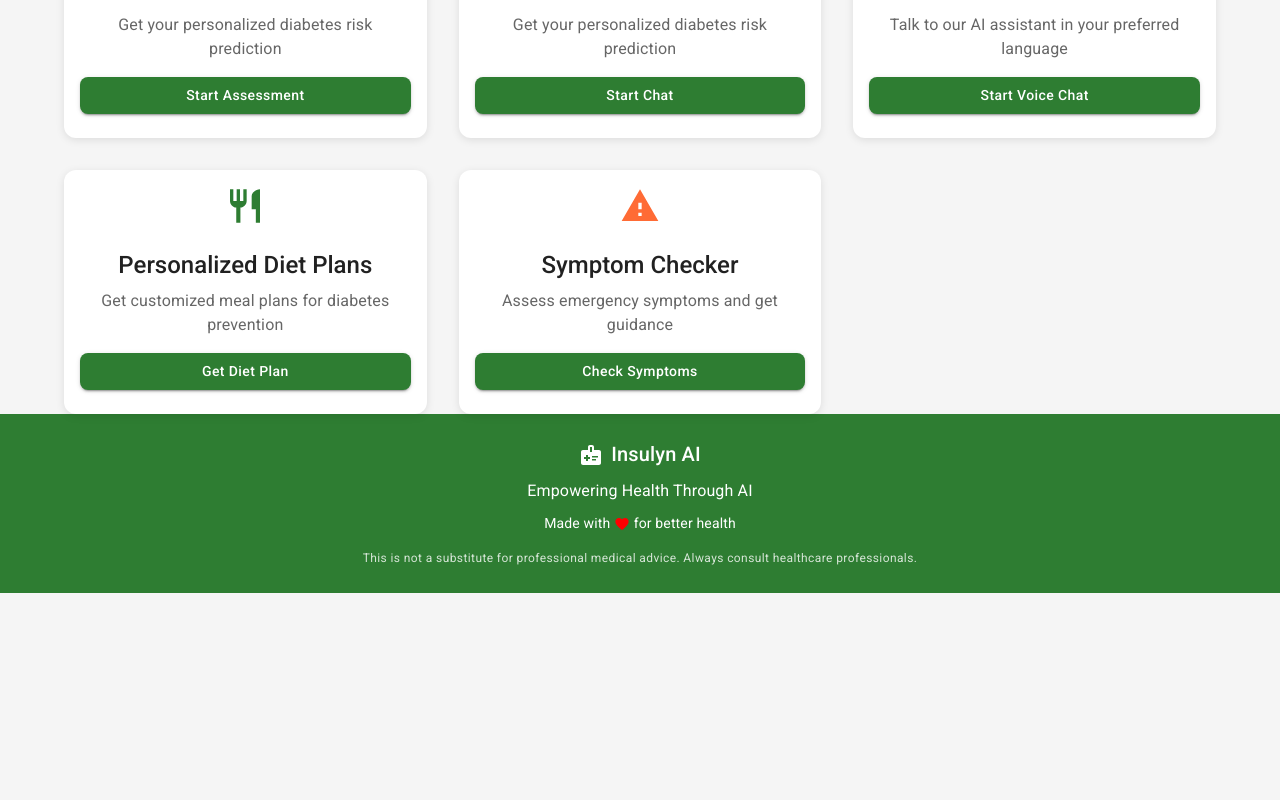
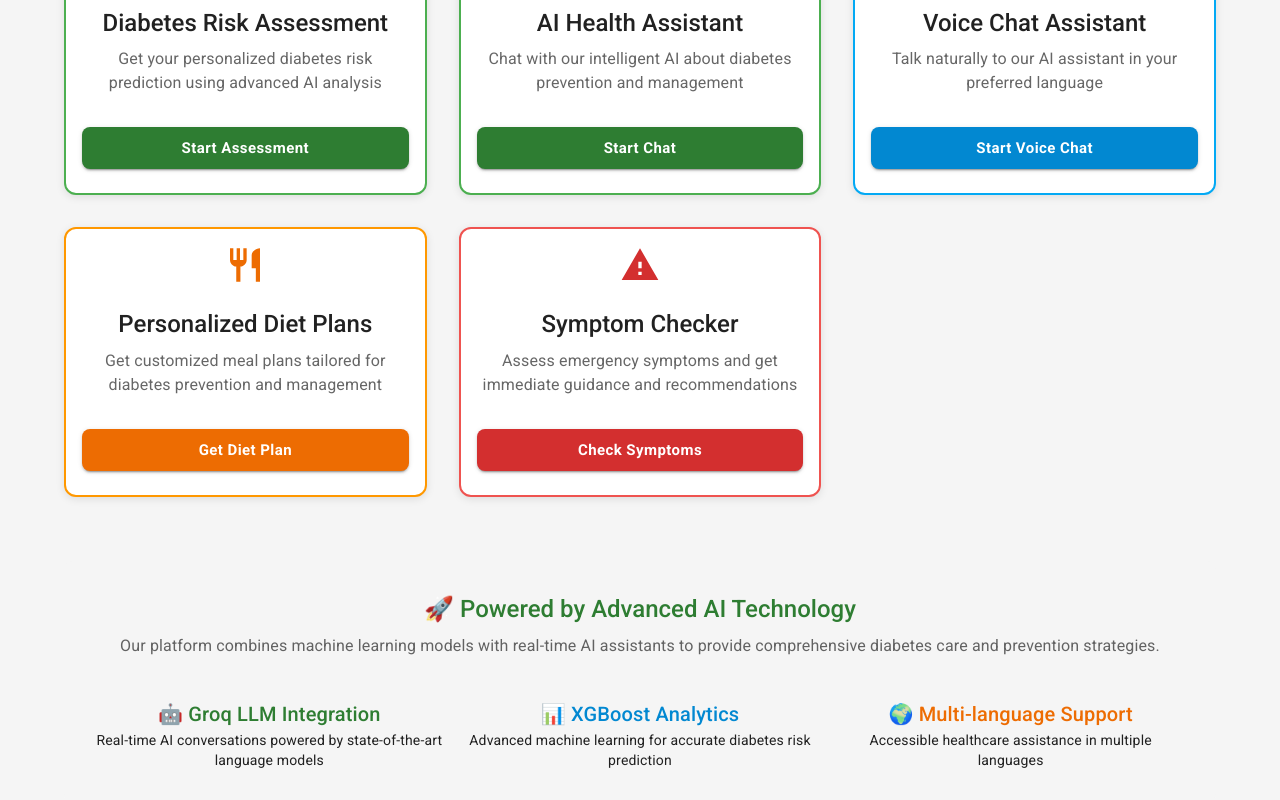
Before and after one commit to OndiekiFrank/type2-diabetes-early-detection-ai-agent, a React (Vite) app in the folder app/frontend/insulyn-frontend/: page / in a window 1280 px wide. Shown: the part 520-1320 px from the top of the page. Before the commit the page ends 1113 px from the top, so only its background shows below. Built offline with nearby package versions, Linux system fonts and the light colour scheme.

Commit message:
Update Home page with correct descriptions and improved design

```diff
--- a/app/frontend/insulyn-frontend/src/pages/Home.jsx
+++ b/app/frontend/insulyn-frontend/src/pages/Home.jsx
@@ -13,7 +13,7 @@
   Chat,
   Restaurant,
   RecordVoiceOver,
-  Warning, // Changed from Emergency
+  Warning,
   HealthAndSafety,
 } from '@mui/icons-material';
 import { useNavigate } from 'react-router-dom';
@@ -27,15 +27,15 @@
       tagline: 'Your AI-powered diabetes prevention and management companion',
       features: 'Features',
       testTitle: 'Diabetes Risk Assessment',
-      testDesc: 'Get your personalized diabetes risk prediction',
+      testDesc: 'Get your personalized diabetes risk prediction using advanced AI analysis',
       chatTitle: 'AI Health Assistant',
-      chatDesc: 'Chat about diabetes prevention and management',
-      voiceTitle: 'Voice Chat',
-      voiceDesc: 'Talk to our AI assistant in your preferred language',
+      chatDesc: 'Chat with our intelligent AI about diabetes prevention and management',
+      voiceTitle: 'Voice Chat Assistant',
+      voiceDesc: 'Talk naturally to our AI assistant in your preferred language',
       dietTitle: 'Personalized Diet Plans',
-      dietDesc: 'Get customized meal plans for diabetes prevention',
+      dietDesc: 'Get customized meal plans tailored for diabetes prevention and management',
       emergencyTitle: 'Symptom Checker',
-      emergencyDesc: 'Assess emergency symptoms and get guidance',
+      emergencyDesc: 'Assess emergency symptoms and get immediate guidance and recommendations',
       startTest: 'Start Assessment',
       startChat: 'Start Chat',
       startVoice: 'Start Voice Chat',
@@ -47,15 +47,15 @@
       tagline: 'Msaidizi wako wa kuzuia na kudhibiti kisukari unaotumia AI',
       features: 'Vipengele',
       testTitle: 'Tathmini ya Hatari ya Kisukari',
-      testDesc: 'Pata utabiri wa hatari yako ya kisukari',
+      testDesc: 'Pata utabiri wa hatari yako ya kisukari kwa kutumia uchambuzi wa kisasa wa AI',
       chatTitle: 'Msaidizi wa Afya wa AI',
-      chatDesc: 'Zungumza kuhusu kuzuia na kudhibiti kisukari',
-      voiceTitle: 'Mazungumzo kwa Sauti',
-      voiceDesc: 'Zungumza na msaidizi wetu wa AI kwa lugha unayopendelea',
+      chatDesc: 'Zungumza na AI yetu yenye akili kuhusu kuzuia na kudhibiti kisukari',
+      voiceTitle: 'Msaidizi wa Mazungumzo ya Sauti',
+      voiceDesc: 'Zungumza kawaida na msaidizi wetu wa AI kwa lugha unayopendelea',
       dietTitle: 'Mipango Binafsi ya Lishe',
-      dietDesc: 'Pata mipango ya vyakula iliyobinafsishwa kwa kuzuia kisukari',
+      dietDesc: 'Pata mipango ya vyakula iliyobinafsishwa kwa kuzuia na kudhibiti kisukari',
       emergencyTitle: 'Kukagua Dalili',
-      emergencyDesc: 'Kagua dalili za dharura na upate mwongozo',
+      emergencyDesc: 'Kagua dalili za dharura na upate mwongozo wa haraka na mapendekezo',
       startTest: 'Anza Tathmini',
       startChat: 'Anza Mazungumzo',
       startVoice: 'Anza Mazungumzo ya Sauti',
@@ -67,15 +67,15 @@
       tagline: 'Your AI-powered diabetes prevention and management companion',
       features: 'Features',
       testTitle: 'Diabetes Risk Assessment',
-      testDesc: 'Get your personalized diabetes risk prediction',
+      testDesc: 'Get your personalized diabetes risk prediction using advanced AI analysis',
       chatTitle: 'AI Health Assistant',
-      chatDesc: 'Chat about diabetes prevention and management',
-      voiceTitle: 'Voice Chat',
-      voiceDesc: 'Talk to our AI assistant in your preferred language',
+      chatDesc: 'Chat with our intelligent AI about diabetes prevention and management',
+      voiceTitle: 'Voice Chat Assistant',
+      voiceDesc: 'Talk naturally to our AI assistant in your preferred language',
       dietTitle: 'Personalized Diet Plans',
-      dietDesc: 'Get customized meal plans for diabetes prevention',
+      dietDesc: 'Get customized meal plans tailored for diabetes prevention and management',
       emergencyTitle: 'Symptom Checker',
-      emergencyDesc: 'Assess emergency symptoms and get guidance',
+      emergencyDesc: 'Assess emergency symptoms and get immediate guidance and recommendations',
       startTest: 'Start Assessment',
       startChat: 'Start Chat',
       startVoice: 'Start Voice Chat',
@@ -93,39 +93,44 @@
       description: t.testDesc,
       action: () => navigate('/test'),
       buttonText: t.startTest,
+      color: 'primary'
     },
     {
-      icon: <Chat sx={{ fontSize: 40, color: 'primary.main' }} />,
+      icon: <Chat sx={{ fontSize: 40, color: 'success.main' }} />,
       title: t.chatTitle,
-      description: t.testDesc,
+      description: t.chatDesc,
       action: () => navigate('/chat'),
       buttonText: t.startChat,
+      color: 'success'
     },
     {
-      icon: <RecordVoiceOver sx={{ fontSize: 40, color: 'primary.main' }} />,
+      icon: <RecordVoiceOver sx={{ fontSize: 40, color: 'info.main' }} />,
       title: t.voiceTitle,
       description: t.voiceDesc,
       action: () => navigate('/voice-chat'),
       buttonText: t.startVoice,
+      color: 'info'
     },
     {
-      icon: <Restaurant sx={{ fontSize: 40, color: 'primary.main' }} />,
+      icon: <Restaurant sx={{ fontSize: 40, color: 'warning.main' }} />,
       title: t.dietTitle,
       description: t.dietDesc,
       action: () => navigate('/diet-plan'),
       buttonText: t.getDiet,
+      color: 'warning'
     },
     {
-      icon: <Warning sx={{ fontSize: 40, color: 'secondary.main' }} />, // Changed from Emergency
+      icon: <Warning sx={{ fontSize: 40, color: 'error.main' }} />,
       title: t.emergencyTitle,
       description: t.emergencyDesc,
       action: () => navigate('/emergency'),
       buttonText: t.checkSymptoms,
+      color: 'error'
     },
   ];
 
   return (
-    <Container maxWidth="lg">
+    <Container maxWidth="lg" sx={{ py: 4 }}>
       <Box textAlign="center" mb={6}>
         <HealthAndSafety sx={{ fontSize: 80, color: 'primary.main', mb: 2 }} />
         <Typography variant="h3" component="h1" gutterBottom color="primary">
@@ -148,14 +153,24 @@
                 height: '100%',
                 display: 'flex',
                 flexDirection: 'column',
-                transition: 'transform 0.2s',
+                transition: 'transform 0.2s, box-shadow 0.2s',
+                border: `2px solid`,
+                borderColor: `${feature.color}.light`,
                 '&:hover': {
-                  transform: 'translateY(-4px)',
-                  boxShadow: 6
+                  transform: 'translateY(-8px)',
+                  boxShadow: 8,
+                  borderColor: `${feature.color}.main`,
                 }
               }}
             >
-              <CardContent sx={{ flexGrow: 1, textAlign: 'center' }}>
+              <CardContent sx={{
+                flexGrow: 1,
+                textAlign: 'center',
+                display: 'flex',
+                flexDirection: 'column',
+                justifyContent: 'space-between'
+              }}>
+                <Box>
                   <Box mb={2}>
                     {feature.icon}
                   </Box>
@@ -165,11 +180,17 @@
                   <Typography variant="body1" color="text.secondary" paragraph>
                     {feature.description}
                   </Typography>
+                </Box>
                 <Button
                   variant="contained"
-                  color="primary"
+                  color={feature.color}
                   onClick={feature.action}
                   fullWidth
+                  size="large"
+                  sx={{
+                    mt: 2,
+                    fontWeight: 'bold'
+                  }}
                 >
                   {feature.buttonText}
                 </Button>
@@ -178,6 +199,43 @@
           </Grid>
         ))}
       </Grid>
+
+      {/* Additional Info Section */}
+      <Box sx={{ mt: 8, p: 4, bgcolor: 'background.default', borderRadius: 2 }}>
+        <Typography variant="h5" gutterBottom textAlign="center" color="primary">
+          🚀 Powered by Advanced AI Technology
+        </Typography>
+        <Typography variant="body1" textAlign="center" color="text.secondary">
+          Our platform combines machine learning models with real-time AI assistants
+          to provide comprehensive diabetes care and prevention strategies.
+        </Typography>
+        <Grid container spacing={3} sx={{ mt: 2 }}>
+          <Grid item xs={12} md={4} textAlign="center">
+            <Typography variant="h6" color="success.main">
+              🤖 Groq LLM Integration
+            </Typography>
+            <Typography variant="body2">
+              Real-time AI conversations powered by state-of-the-art language models
+            </Typography>
+          </Grid>
+          <Grid item xs={12} md={4} textAlign="center">
+            <Typography variant="h6" color="info.main">
+              📊 XGBoost Analytics
+            </Typography>
+            <Typography variant="body2">
+              Advanced machine learning for accurate diabetes risk prediction
+            </Typography>
+          </Grid>
+          <Grid item xs={12} md={4} textAlign="center">
+            <Typography variant="h6" color="warning.main">
+              🌍 Multi-language Support
+            </Typography>
+            <Typography variant="body2">
+              Accessible healthcare assistance in multiple languages
+            </Typography>
+          </Grid>
+        </Grid>
+      </Box>
     </Container>
   );
 };
```
Lines whose indentation alone changed are shown as unchanged.
